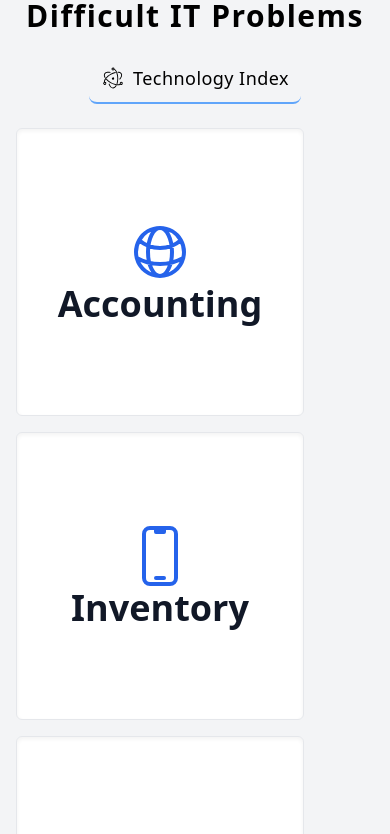
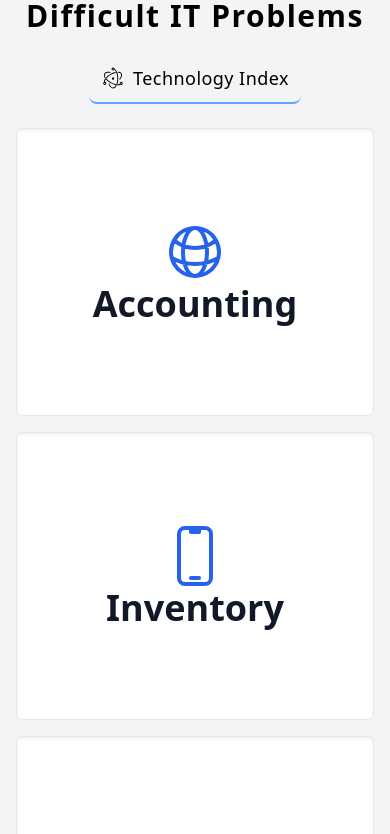
Before and after one commit to OverflowDev/quickselar, a React (Vite) app: page / in a window 390 px wide. Shown: the part 2610-3444 px from the top of the page. Built offline with nearby package versions, Linux system fonts and the light colour scheme.

Commit message:
quickselar

```diff
--- a/src/App.jsx
+++ b/src/App.jsx
@@ -8,7 +8,7 @@ import Navbar from "./Layouts/Navbar"
 function App() {
 
   return (
-    <div className="container mx-auto font-Barlow">
+    <div className="container mx-auto font-Barlow overflow-hidden">
       <Navbar />
       <Hero />
       <About />
--- a/src/Components/About.jsx
+++ b/src/Components/About.jsx
@@ -19,7 +19,7 @@ function About() {
         </div>
 
         <div className='md:w-2/5 h-96 bg-center bg-cover bg-no-repeat bg-gray-400 bg-blend-multiply rounded-lg relative ' style={{ backgroundImage: `url(${AboutImage})` }}>
-          <button className='animate-bounce animate-duration-1000 absolute inset-x-0 bottom-6 md:left-24 left-6 flex items-center justify-center space-x-8 bg-blue-700 text-white py-2 px-4 w-72 h-20 rounded-lg'>
+          <button className='animate-bounce animate-duration-1000 absolute inset-x-0 bottom-6 md:left-24 left-12 flex items-center justify-center space-x-8 bg-blue-700 text-white py-2 px-4 w-72 h-20 rounded-lg'>
             <h1 className='text-4xl'>27</h1>
             <h2>YEAR'S EXPERIENCE IT</h2>
           </button>
--- a/src/Components/Offer.jsx
+++ b/src/Components/Offer.jsx
@@ -15,27 +15,27 @@ function Offer() {
           </div>
         </div>
 
-        <div className="md:flex items-center gap-4 space-y-4 mt-6">
+        <div className="md:flex md:gap-4 space-y-4 mt-6">
 
-          <div className="cursor-pointer rounded-md group bg-white shadow-inner border w-72 h-72 flex flex-col justify-center items-center text-4xl text-blue-600 hover:bg-blue-700 hover:transition-transform">
+          <div className="cursor-pointer rounded-md group bg-white shadow-inner border md:w-72 h-72 flex flex-col justify-center items-center text-4xl text-blue-600 hover:bg-blue-700 hover:transition-transform">
             <svg xmlns="http://www.w3.org/2000/svg" fill="none" viewBox="0 0 24 24" strokeWidth={1.5} stroke="currentColor" className="w-16 h-16 group-hover:text-white">
               <path strokeLinecap="round" strokeLinejoin="round" d="M12 21a9.004 9.004 0 008.716-6.747M12 21a9.004 9.004 0 01-8.716-6.747M12 21c2.485 0 4.5-4.03 4.5-9S14.485 3 12 3m0 18c-2.485 0-4.5-4.03-4.5-9S9.515 3 12 3m0 0a8.997 8.997 0 017.843 4.582M12 3a8.997 8.997 0 00-7.843 4.582m15.686 0A11.953 11.953 0 0112 10.5c-2.998 0-5.74-1.1-7.843-2.918m15.686 0A8.959 8.959 0 0121 12c0 .778-.099 1.533-.284 2.253m0 0A17.919 17.919 0 0112 16.5c-3.162 0-6.133-.815-8.716-2.247m0 0A9.015 9.015 0 013 12c0-1.605.42-3.113 1.157-4.418" />
             </svg>
             <h1 className="text-center text-gray-900 font-semibold group-hover:text-white">Accounting</h1>
           </div>
-          <div className="cursor-pointer rounded-md group bg-white shadow-inner border w-72 h-72 flex flex-col justify-center items-center text-4xl text-blue-600 hover:bg-blue-700 hover:transition-transform">
+          <div className="cursor-pointer rounded-md group bg-white shadow-inner border md:w-72 h-72 flex flex-col justify-center items-center text-4xl text-blue-600 hover:bg-blue-700 hover:transition-transform">
             <svg xmlns="http://www.w3.org/2000/svg" fill="none" viewBox="0 0 24 24" strokeWidth={1.5} stroke="currentColor" className="w-16 h-16 group-hover:text-white">
               <path strokeLinecap="round" strokeLinejoin="round" d="M10.5 1.5H8.25A2.25 2.25 0 006 3.75v16.5a2.25 2.25 0 002.25 2.25h7.5A2.25 2.25 0 0018 20.25V3.75a2.25 2.25 0 00-2.25-2.25H13.5m-3 0V3h3V1.5m-3 0h3m-3 18.75h3" />
             </svg>
             <h1 className="text-center text-gray-900 font-semibold group-hover:text-white">Inventory</h1>
           </div>
-          <div className="cursor-pointer rounded-md group bg-white shadow-inner border w-72 h-72 flex flex-col justify-center items-center text-4xl text-blue-600 hover:bg-blue-700 hover:transition-transform">
+          <div className="cursor-pointer rounded-md group bg-white shadow-inner border md:w-72 h-72 flex flex-col justify-center items-center text-4xl text-blue-600 hover:bg-blue-700 hover:transition-transform">
             <svg xmlns="http://www.w3.org/2000/svg" fill="none" viewBox="0 0 24 24" strokeWidth={1.5} stroke="currentColor" className="w-16 h-16 group-hover:text-white">
               <path strokeLinecap="round" strokeLinejoin="round" d="M12 21a9.004 9.004 0 008.716-6.747M12 21a9.004 9.004 0 01-8.716-6.747M12 21c2.485 0 4.5-4.03 4.5-9S14.485 3 12 3m0 18c-2.485 0-4.5-4.03-4.5-9S9.515 3 12 3m0 0a8.997 8.997 0 017.843 4.582M12 3a8.997 8.997 0 00-7.843 4.582m15.686 0A11.953 11.953 0 0112 10.5c-2.998 0-5.74-1.1-7.843-2.918m15.686 0A8.959 8.959 0 0121 12c0 .778-.099 1.533-.284 2.253m0 0A17.919 17.919 0 0112 16.5c-3.162 0-6.133-.815-8.716-2.247m0 0A9.015 9.015 0 013 12c0-1.605.42-3.113 1.157-4.418" />
             </svg>
             <h1 className="text-center text-gray-900 font-semibold group-hover:text-white">Reporting</h1>
           </div>
-          <div className="cursor-pointer rounded-md group bg-white shadow-inner border w-72 h-72 flex flex-col justify-center items-center text-4xl text-blue-600 hover:bg-blue-700 hover:transition-transform">
+          <div className="cursor-pointer rounded-md group bg-white shadow-inner border md:w-72 h-72 flex flex-col justify-center items-center text-4xl text-blue-600 hover:bg-blue-700 hover:transition-transform">
             <svg xmlns="http://www.w3.org/2000/svg" fill="none" viewBox="0 0 24 24" strokeWidth={1.5} stroke="currentColor" className="w-16 h-16 group-hover:text-white">
               <path strokeLinecap="round" strokeLinejoin="round" d="M12 21a9.004 9.004 0 008.716-6.747M12 21a9.004 9.004 0 01-8.716-6.747M12 21c2.485 0 4.5-4.03 4.5-9S14.485 3 12 3m0 18c-2.485 0-4.5-4.03-4.5-9S9.515 3 12 3m0 0a8.997 8.997 0 017.843 4.582M12 3a8.997 8.997 0 00-7.843 4.582m15.686 0A11.953 11.953 0 0112 10.5c-2.998 0-5.74-1.1-7.843-2.918m15.686 0A8.959 8.959 0 0121 12c0 .778-.099 1.533-.284 2.253m0 0A17.919 17.919 0 0112 16.5c-3.162 0-6.133-.815-8.716-2.247m0 0A9.015 9.015 0 013 12c0-1.605.42-3.113 1.157-4.418" />
             </svg>
```
